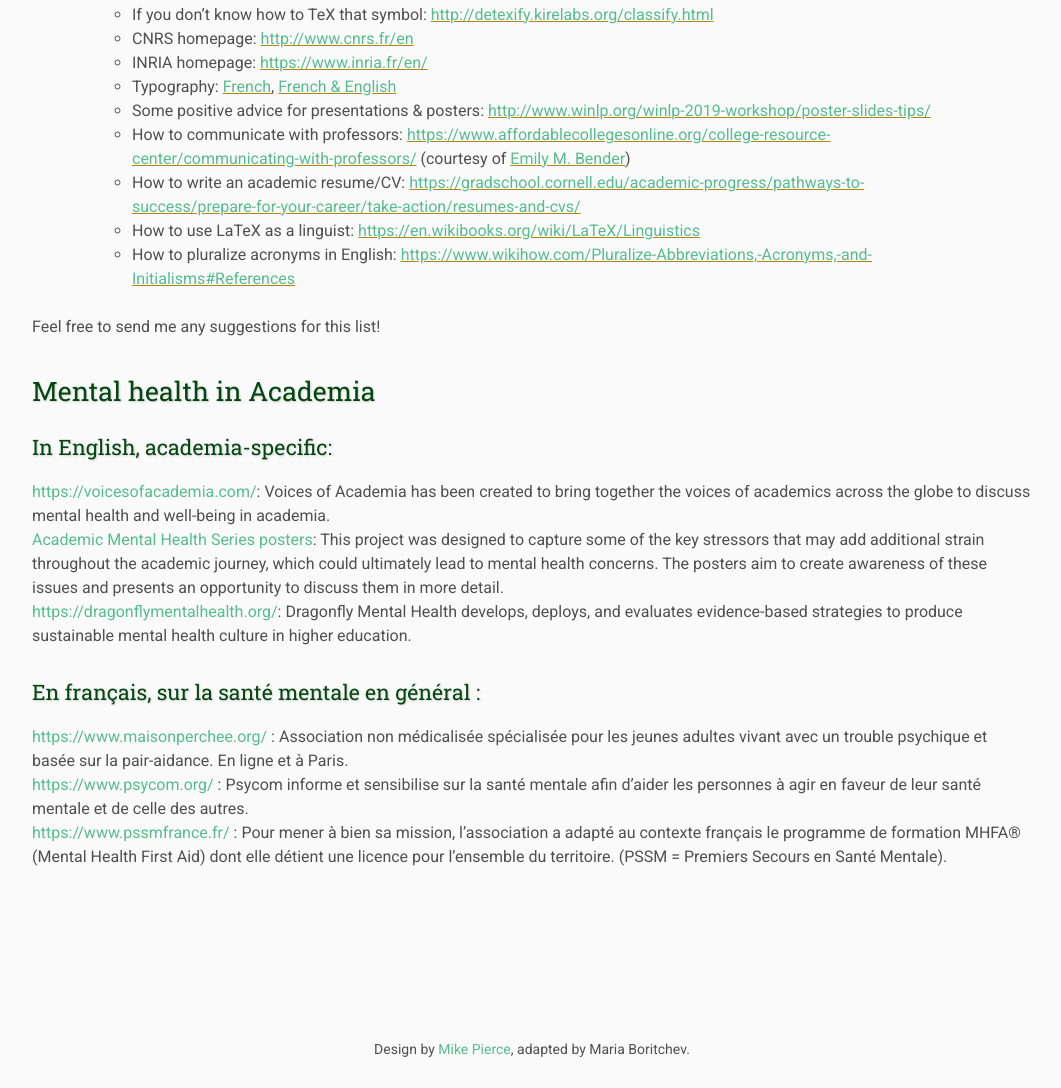
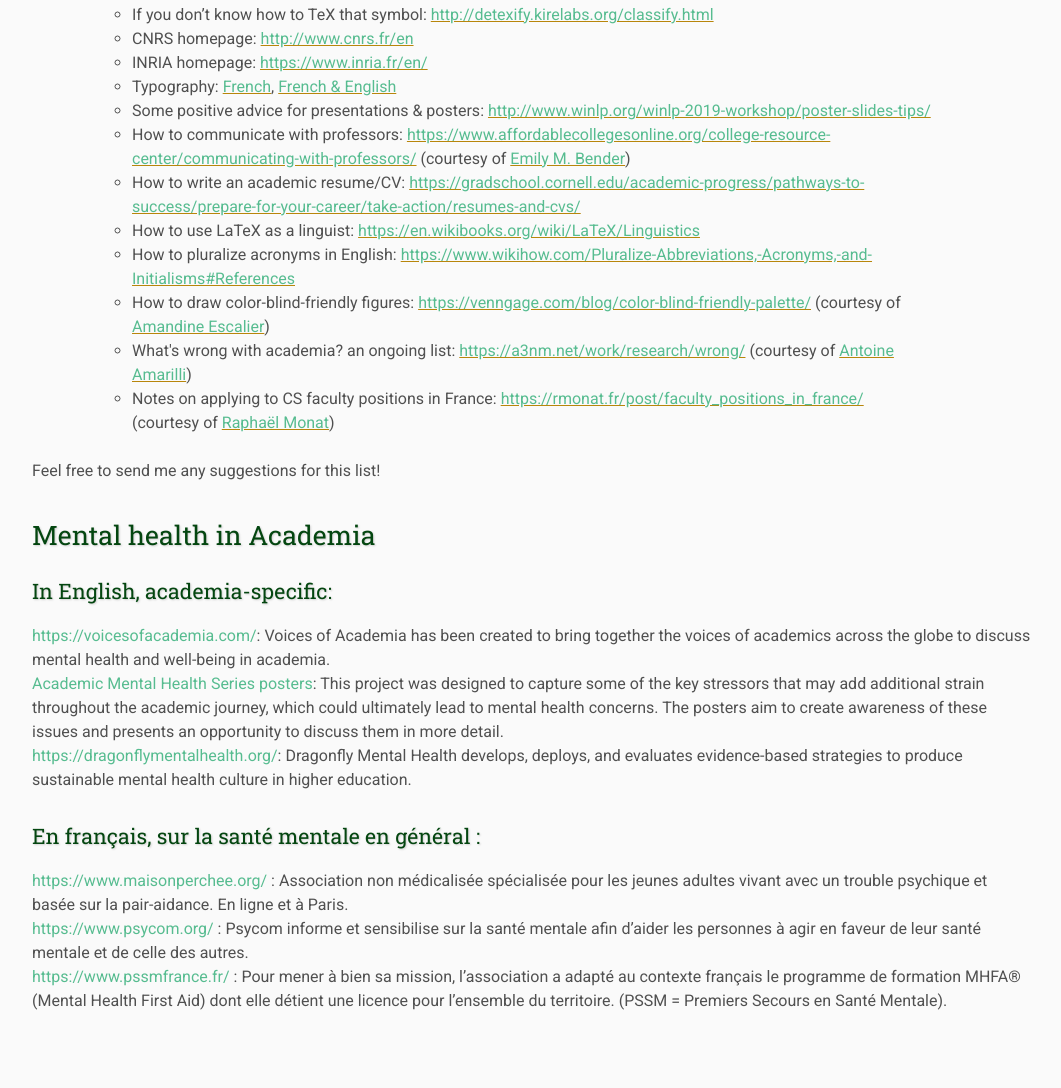
Before and after one commit to MBoritchev/mboritchev.github.io, a plain HTML site: page resources/index.html in a window 1280 px wide. Shown: the part 678-1766 px from the top of the page, without its empty margins (108-1169 px from the left). Drawn offline with Linux system fonts and the light colour scheme; files that its build step writes are made by us from their sources.

Commit message:
Cosmetic changes

```diff
--- a/resources/index.html
+++ b/resources/index.html
@@ -9,7 +9,7 @@
     <meta name="resource-type" content="document">
     <meta name="distribution" content="global">
     <meta name="KeyWords" content="Webpage">
-    <title>DinG corpus | Maria Boritchev's webpage</title>
+    <title>Resources | Maria Boritchev's webpage</title>
 </head>
 
 <body>
@@ -67,6 +67,9 @@ Useful materials and links:
     </li>
     <li>How to pluralize acronyms in English: <a href="https://www.wikihow.com/Pluralize-Abbreviations,-Acronyms,-and-Initialisms#References">https://www.wikihow.com/Pluralize-Abbreviations,-Acronyms,-and-Initialisms#References</a>
     </li>
+    <li>How to draw color-blind-friendly figures: <a href="https://venngage.com/blog/color-blind-friendly-palette/">https://venngage.com/blog/color-blind-friendly-palette/</a> (courtesy of <a href="https://perso.ens-lyon.fr/amandine.escalier/index.html">Amandine Escalier</a>)</li>
+    <li>What's wrong with academia? an ongoing list: <a href="https://a3nm.net/work/research/wrong/">https://a3nm.net/work/research/wrong/</a> (courtesy of <a href="https://a3nm.net/">Antoine Amarilli</a>)</li>
+    <li>Notes on applying to CS faculty positions in France: <a href="https://rmonat.fr/post/faculty_positions_in_france/">https://rmonat.fr/post/faculty_positions_in_france/</a> (courtesy of <a href="https://rmonat.fr/">Raphaël Monat</a>)</li>
 </ul>
 Feel free to send me any suggestions for this list!
 
```
